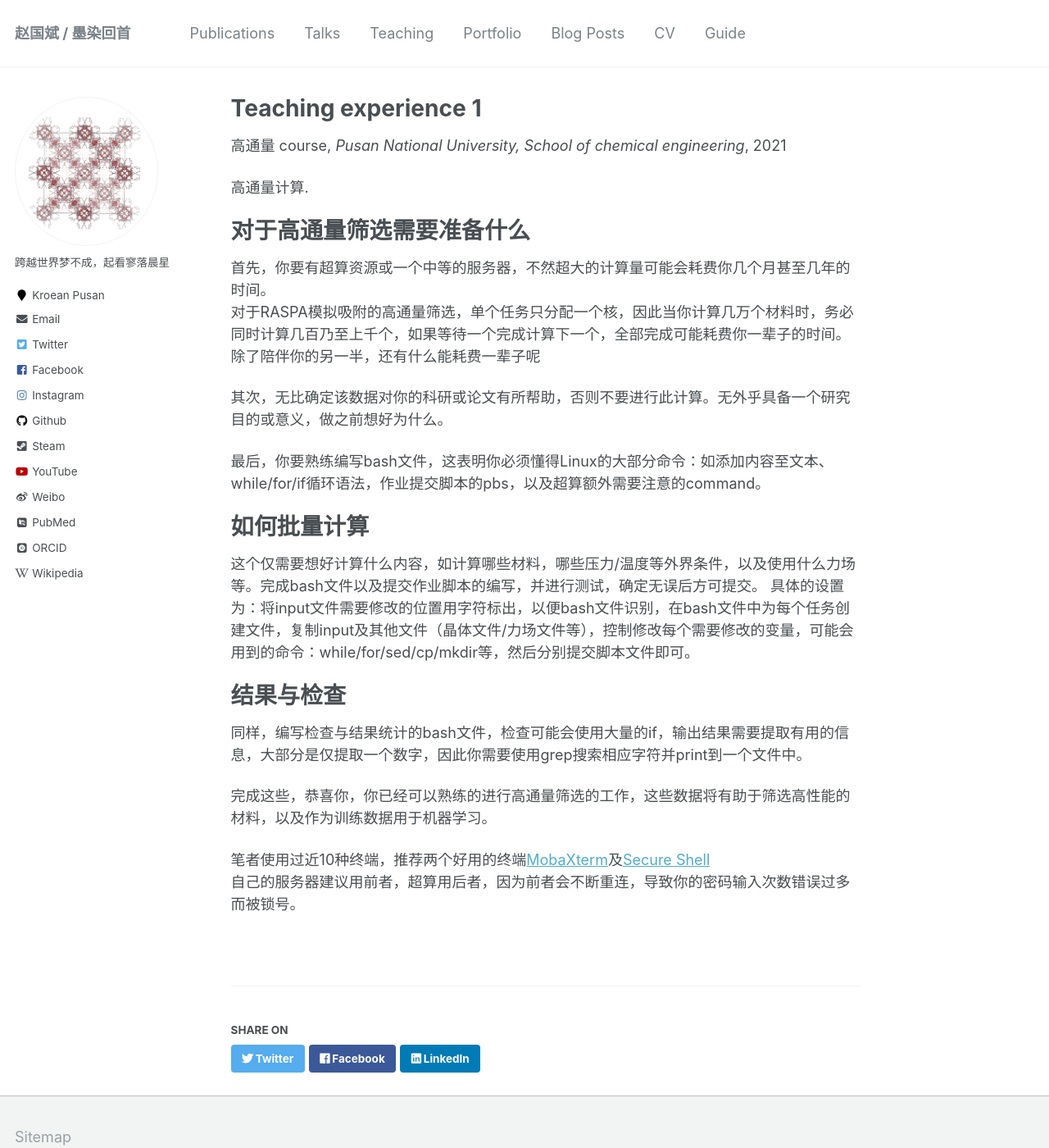
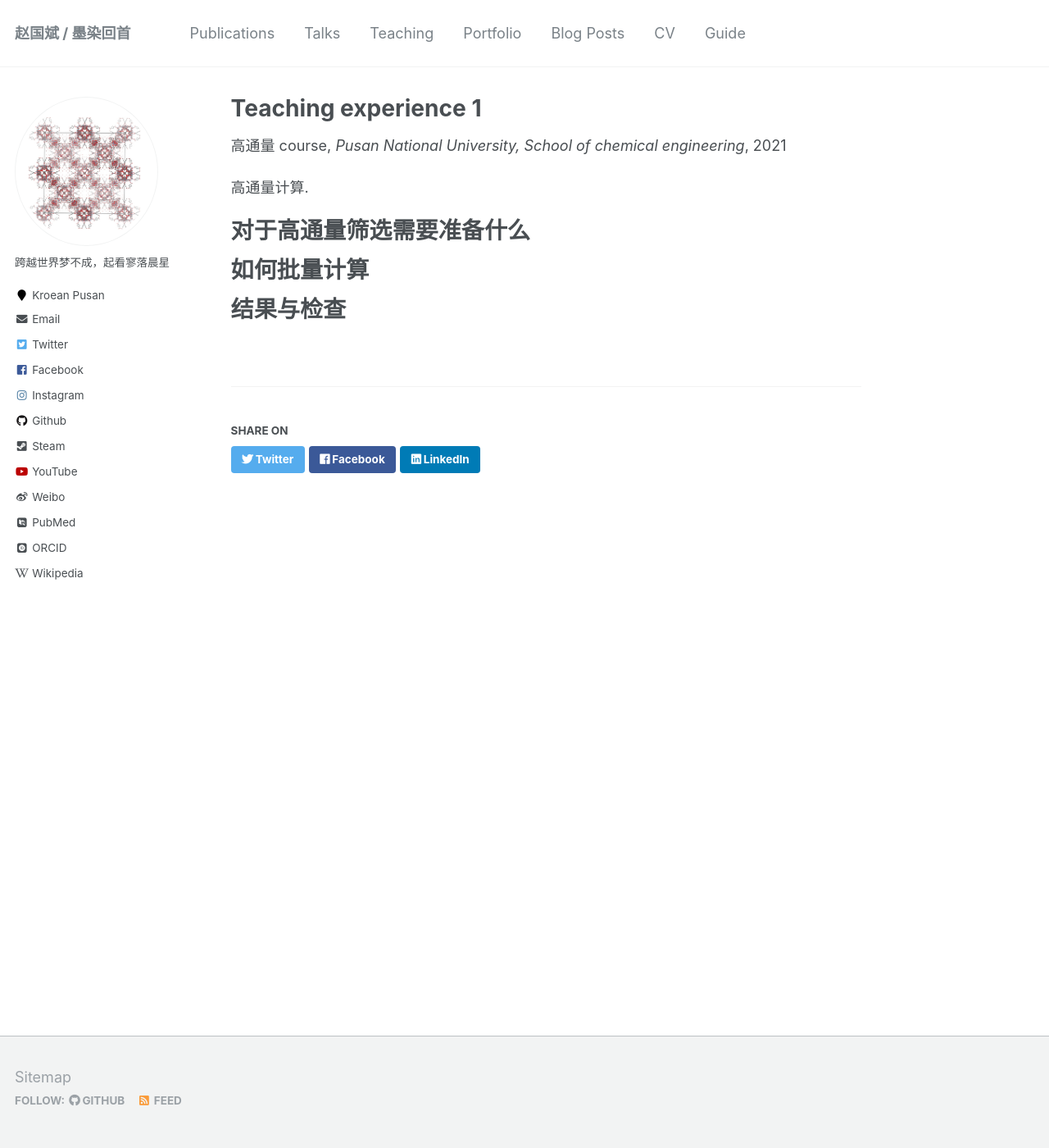
Before and after one commit to sxm13/ZGBshenxiaomoCV.github.io, a Jekyll site: the page built from _teaching/2020-spring-teaching-1.md, in a window 1280 px wide and 1400 px high. Shown: the whole window at 82% size. Built offline with Jekyll 4.4.1, drawn with Linux system fonts in a browser that asks for light colours; some web fonts are replaced.

Commit message:
Update 2020-spring-teaching-1.md

```diff
--- a/_teaching/2020-spring-teaching-1.md
+++ b/_teaching/2020-spring-teaching-1.md
@@ -13,26 +13,8 @@ location: "Pusan, Korean"
 对于高通量筛选需要准备什么
 ======
 
-首先，你要有超算资源或一个中等的服务器，不然超大的计算量可能会耗费你几个月甚至几年的时间。
-对于RASPA模拟吸附的高通量筛选，单个任务只分配一个核，因此当你计算几万个材料时，务必同时计算几百乃至上千个，如果等待一个完成计算下一个，全部完成可能耗费你一辈子的时间。
-除了陪伴你的另一半，还有什么能耗费一辈子呢
-
-其次，无比确定该数据对你的科研或论文有所帮助，否则不要进行此计算。无外乎具备一个研究目的或意义，做之前想好为什么。
-
-最后，你要熟练编写bash文件，这表明你必须懂得Linux的大部分命令：如添加内容至文本、while/for/if循环语法，作业提交脚本的pbs，以及超算额外需要注意的command。
-
 如何批量计算
 ======
 
-这个仅需要想好计算什么内容，如计算哪些材料，哪些压力/温度等外界条件，以及使用什么力场等。完成bash文件以及提交作业脚本的编写，并进行测试，确定无误后方可提交。
-具体的设置为：将input文件需要修改的位置用字符标出，以便bash文件识别，在bash文件中为每个任务创建文件，复制input及其他文件（晶体文件/力场文件等），控制修改每个需要修改的变量，可能会用到的命令：while/for/sed/cp/mkdir等，然后分别提交脚本文件即可。
-
 结果与检查
 ======
-
-同样，编写检查与结果统计的bash文件，检查可能会使用大量的if，输出结果需要提取有用的信息，大部分是仅提取一个数字，因此你需要使用grep搜索相应字符并print到一个文件中。
-
-完成这些，恭喜你，你已经可以熟练的进行高通量筛选的工作，这些数据将有助于筛选高性能的材料，以及作为训练数据用于机器学习。
-
-笔者使用过近10种终端，推荐两个好用的终端[MobaXterm](https://mobaxterm.mobatek.net/ "shell")及[Secure Shell](https://www.ssh.com/ssh/ "shell")
-自己的服务器建议用前者，超算用后者，因为前者会不断重连，导致你的密码输入次数错误过多而被锁号。
```
